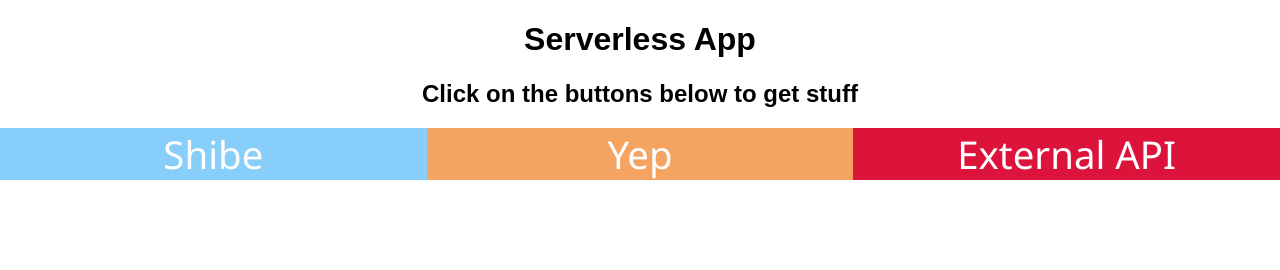
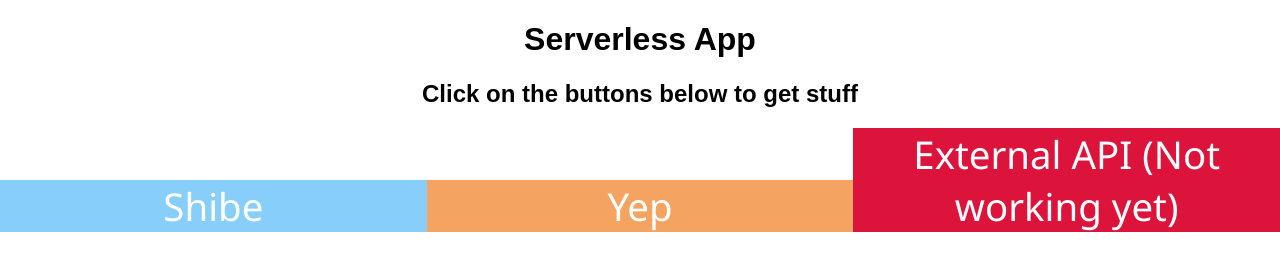
Before and after one commit to mealthebear/netlify-serverless-demo, a plain HTML site: page index.html in a window 1280 px wide. Drawn offline with Linux system fonts and the light colour scheme.

Commit message:
Added note to external API button

```diff
--- a/index.html
+++ b/index.html
@@ -11,7 +11,7 @@
     <h1>Serverless App</h1>
     <h2>Click on the buttons below to get stuff</h2>
   </div>
-  <div id="shibe">Shibe</div><div id="yep">Yep</div><div id="api">External API</div>
+  <div id="shibe">Shibe</div><div id="yep">Yep</div><div id="api">External API (Not working yet)</div>
   <script src="js/main.js"></script>
 </body>
 </html>
```
